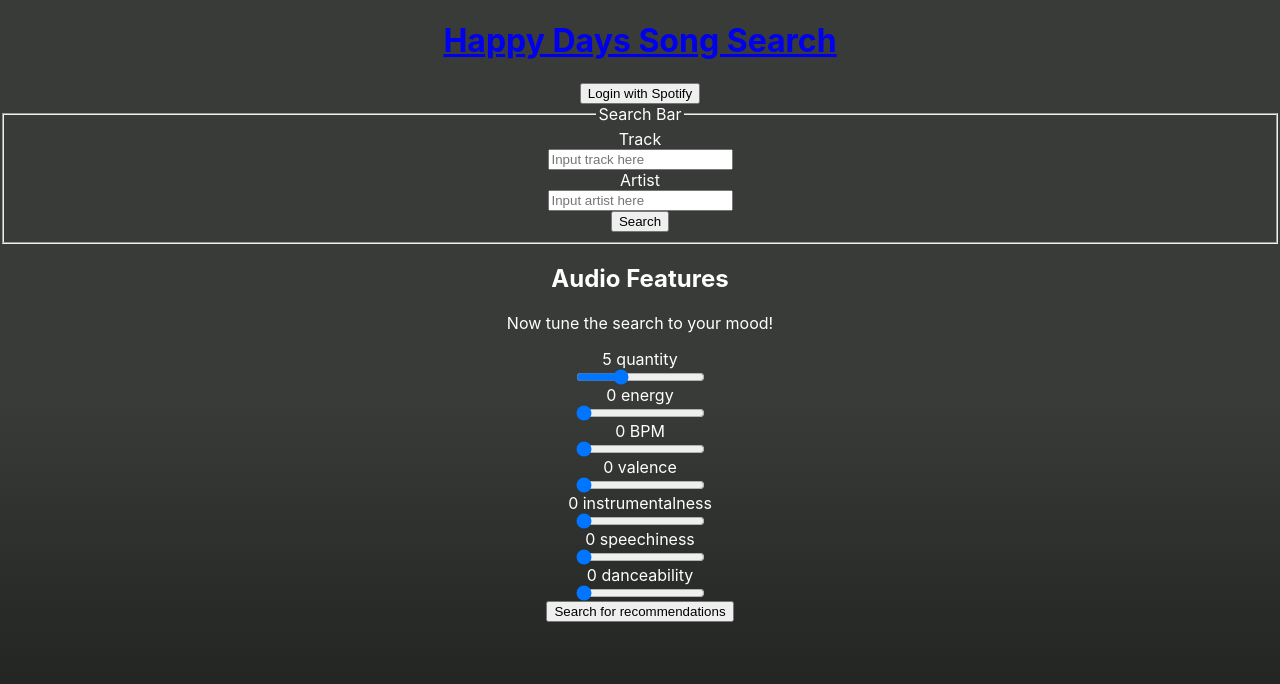
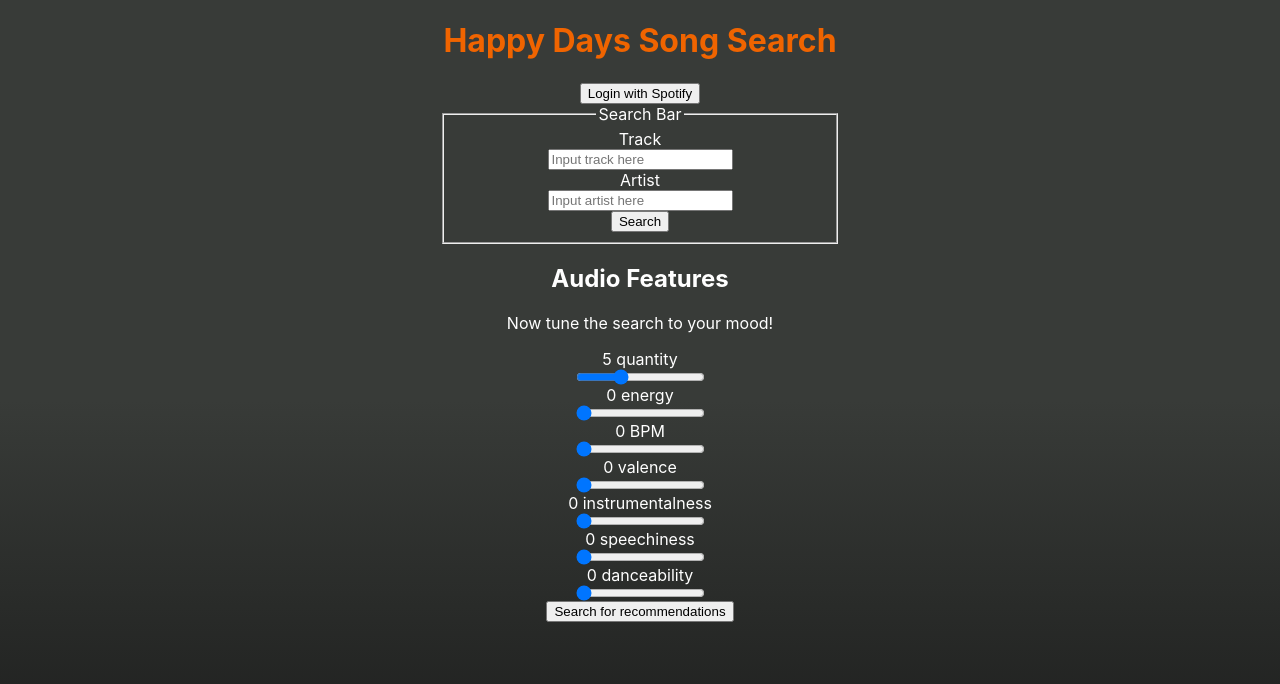
Before and after one commit to fac19/week10-Joe-Ivo, a React (Create React App) app: page / in a window 1280 px wide. Shown: the top 684 px of the page. Built offline with nearby package versions, Linux system fonts and the light colour scheme.

Commit message:
Add horizontal margin and max-width to app element

```diff
--- a/src/App.css
+++ b/src/App.css
@@ -1,5 +1,12 @@
 .App {
   text-align: center;
+  max-width: 25em;
+  margin: 0 auto
+}
+
+h1 a {
+  color: #f06400;
+  text-decoration: none;
 }
 /*
 .App-logo {
--- a/src/components/log-in.js
+++ b/src/components/log-in.js
@@ -1,5 +1,6 @@
 import React from "react";
 import {relativeToAbsoluteTime} from "../util/valid-exp";
+import "./render-song.css"
 
 function LogIn(props) {
   const { logInToken, setLogInToken } = props;
```
Also changed, not shown: src/components/log-in.css (added).
